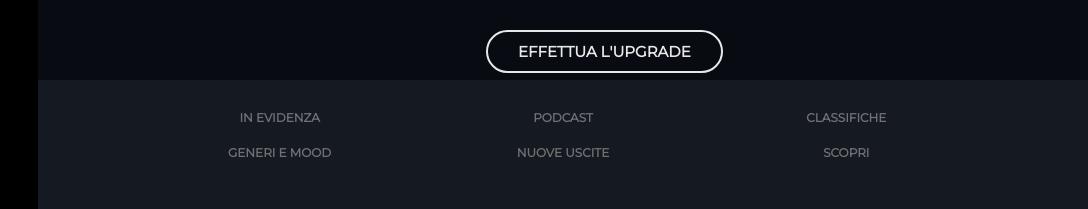
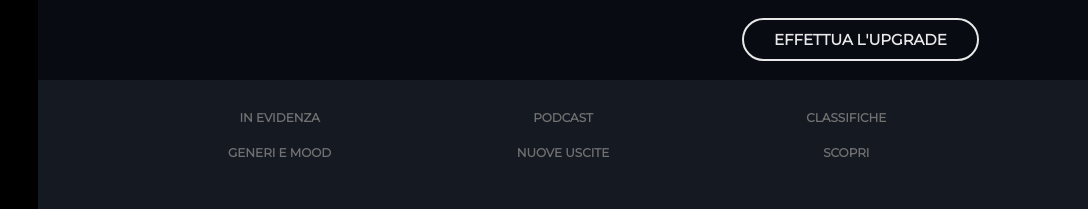
Before and after one commit to GabrielePalmaBool/html-css-spotifyweb, a plain HTML site: page index.html in a window 1280 px wide. Shown: the top 209 px of the page, 192-1280 px from the left. Drawn offline with Linux system fonts and the light colour scheme; a web font is replaced by a local one.

Commit message:
fix problems

```diff
--- a/css/menu.css
+++ b/css/menu.css
@@ -555,6 +555,12 @@ ul{
  @media screen and (min-width: 1100px) {
 
 
+    /* Container top */
+    .container_cent .Top_bar {
+        padding-left: 55%;
+        padding-top: 2%;
+    }
+
     /* Container centrale */
     .container_block .block img {
         width: 60%;
```
